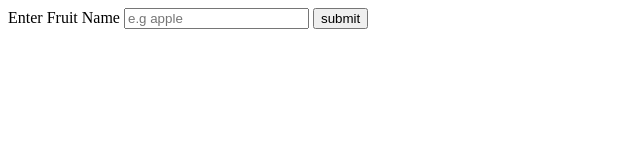
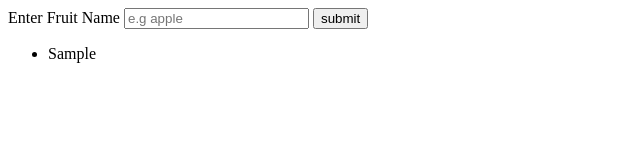
Before and after one commit to friedmandj7/Fruit-Website, a website: page index.html in a window 1280 px wide. Both pictures are taken after typing "Sample" into the empty fields and a click on the input "submit". Shown: the full height of the page, 0-640 px from the left. Drawn offline with Linux system fonts and the light colour scheme.

Commit message:
pre-lunch commit

```diff
--- a/index.html
+++ b/index.html
@@ -16,7 +16,7 @@
     </section>
 
     <section id="fruitSection">
-
+        <ul></ul>
     </section>
 
     <section id="nutritionSection">
--- a/script.js
+++ b/script.js
@@ -1,8 +1,15 @@
 const fruitForm = document.querySelector('#inputSection form');
+const fruitList = document.querySelector('#fruitSection ul')
 fruitForm.addEventListener('submit', extractFruit);
 
 function extractFruit(e) {
     e.preventDefault()
-    console.log(e.target.fruitInput.value)
+    addFruit(e.target.fruitInput.value)
     e.target.fruitInput.value = ""
     }
+
+function addFruit(fruit){
+    const li = document.createElement('li')
+    li.textContent = fruit
+    fruitList.appendChild(li)
+}
```
Also changed, not shown: bundle.js (+8 -1 lines).
